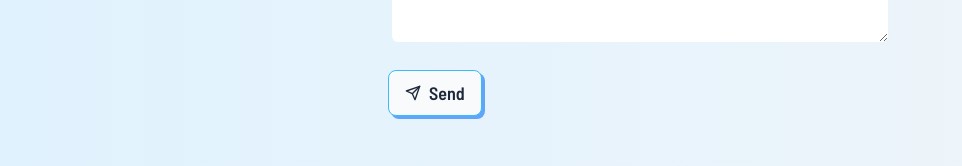
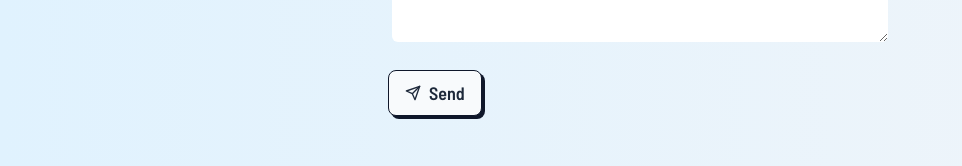
Before and after one commit to robharding/Portfolio2, a Next.js app: page / in a window 1280 px wide. Shown: the part 2602-2768 px from the top of the page, without its empty margins (0-962 px from the left). Built offline with nearby package versions, Linux system fonts and the light colour scheme.

Commit message:
Change button color (again)

```diff
--- a/src/components/ContactForm.tsx
+++ b/src/components/ContactForm.tsx
@@ -91,7 +91,7 @@ const ContactForm: FC<ContactFormProps> = ({}) => {
         <button
           ref={buttonRef}
           onFocus={onFocus}
-          className="border-sky-400 font-semibold border border-1 py-2 px-4 rounded-lg flex gap-2 select-none duration-200 shadow-custom focus:shadow-customFocus -translate-x-1 -translate-y-1 focus:translate-x-0 focus:translate-y-0 bg-slate-50 hover:bg-slate-100"
+          className="border-slate-900 font-semibold border border-1 py-2 px-4 rounded-lg flex gap-2 select-none duration-200 shadow-custom focus:shadow-customFocus -translate-x-1 -translate-y-1 focus:translate-x-0 focus:translate-y-0 bg-slate-50 hover:bg-slate-100"
         >
           <Send className="h-4 w-4 m-auto" />
           Send
--- a/tailwind.config.js
+++ b/tailwind.config.js
@@ -17,8 +17,8 @@ module.exports = {
     },
     extend: {
       boxShadow: {
-        custom: "3px 3px 0px 0px #60a5fa",
-        customFocus: "1px 1px 0px 0px #60a5fa",
+        custom: "3px 3px 0px 0px #0f172a",
+        customFocus: "1px 1px 0px 0px #0f172a",
       },
       colors: {
         border: "hsl(var(--border))",
```
